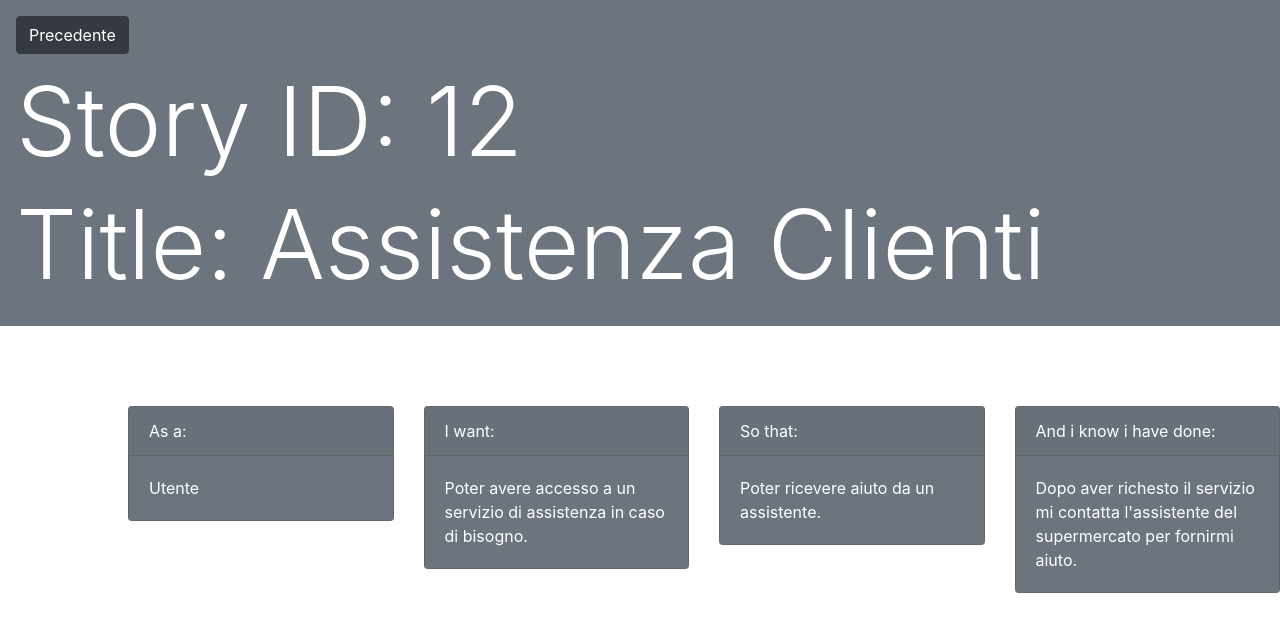
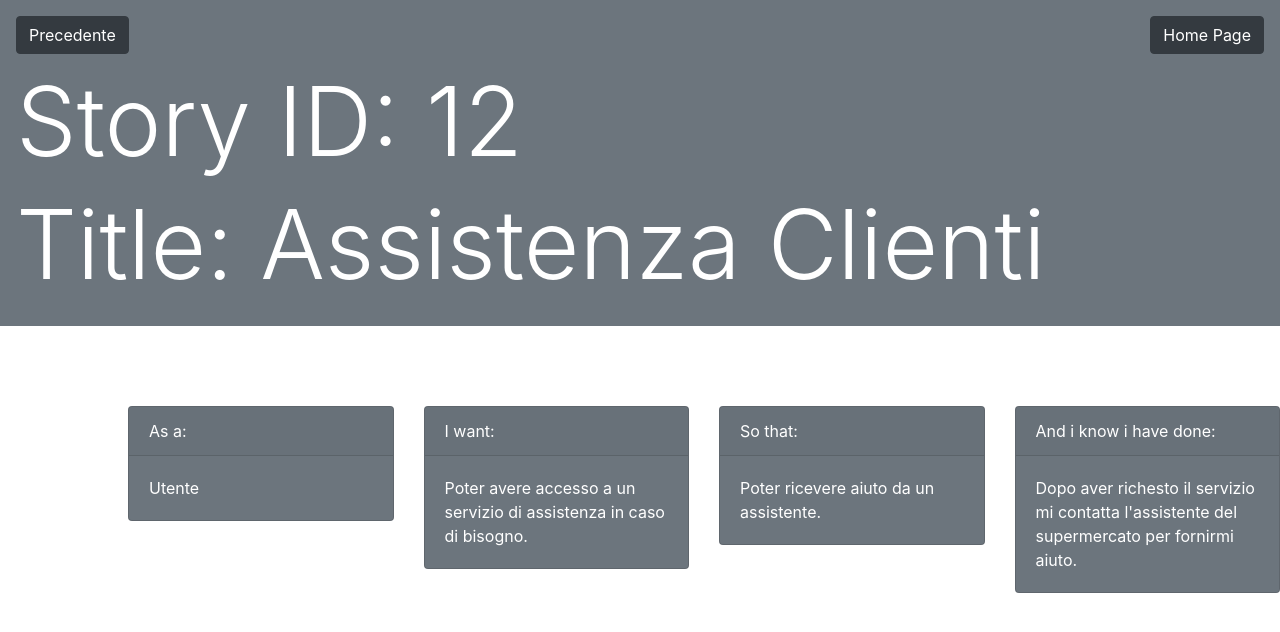
Before and after one commit to DanieleMaestrini/EsercizioPCTO-MLNS, a plain HTML site: page UserStory_12.html in a window 1280 px wide. Drawn offline with nearby package versions, Linux system fonts and the light colour scheme.

Commit message:
Aggiunto collegamento tra file UserStory_12 e Index

```diff
--- a/UserStory_12.html
+++ b/UserStory_12.html
@@ -9,6 +9,7 @@
     <div class="p-3 mb-2 bg-secondary text-white text-center">
       <div class="">
         <button type="button" class="btn btn-dark float-left"><a href="./UserStory_11.html" class="text-decoration-none text-reset" >Precedente</a></button>
+        <button type="button" class="btn btn-dark float-right"><a href="./Index.html" class="text-decoration-none text-reset" >Home Page</a></button>
       </div>
       <br><br>
        <h2 class="display-1 text-left">Story ID: 12</h2>
```
